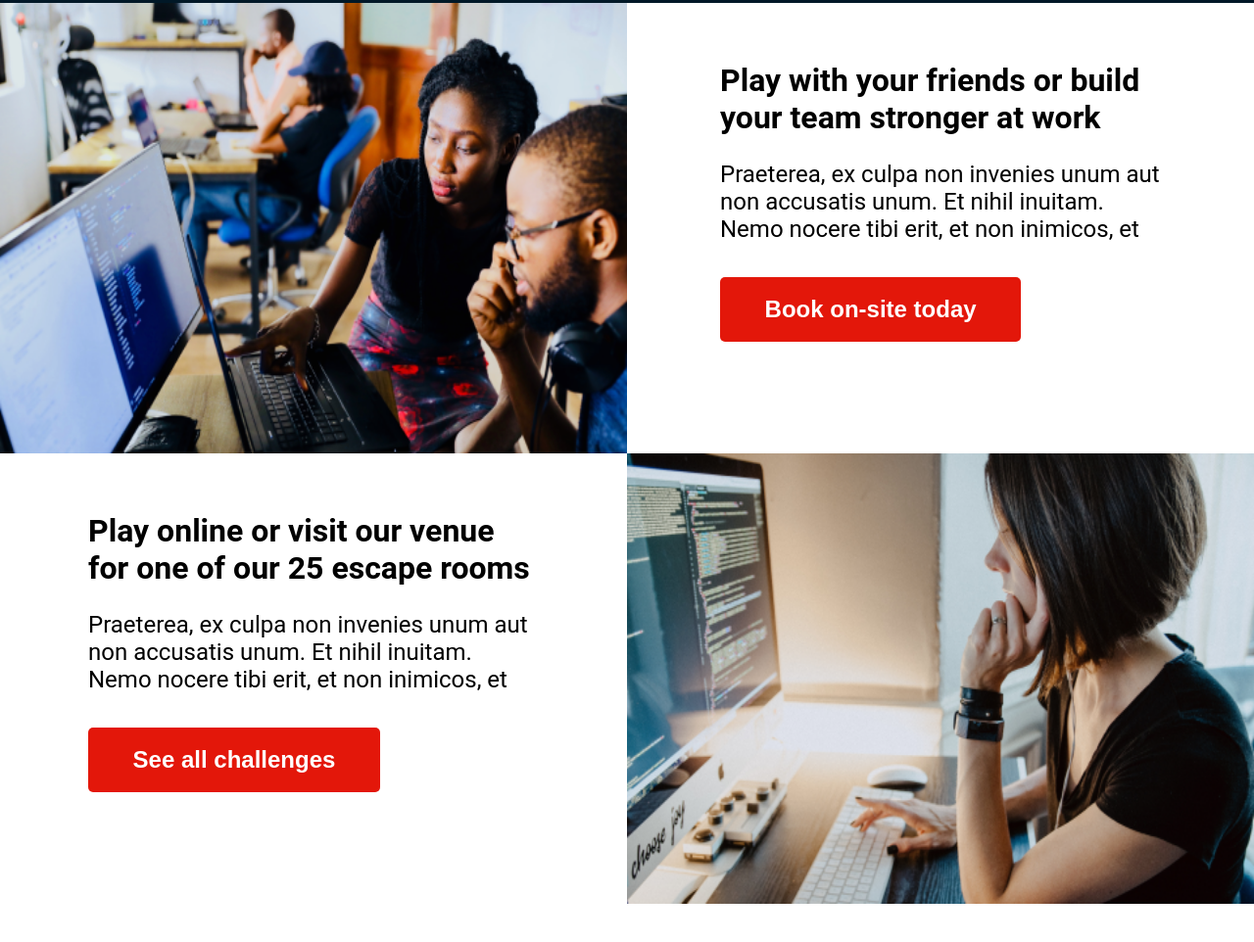
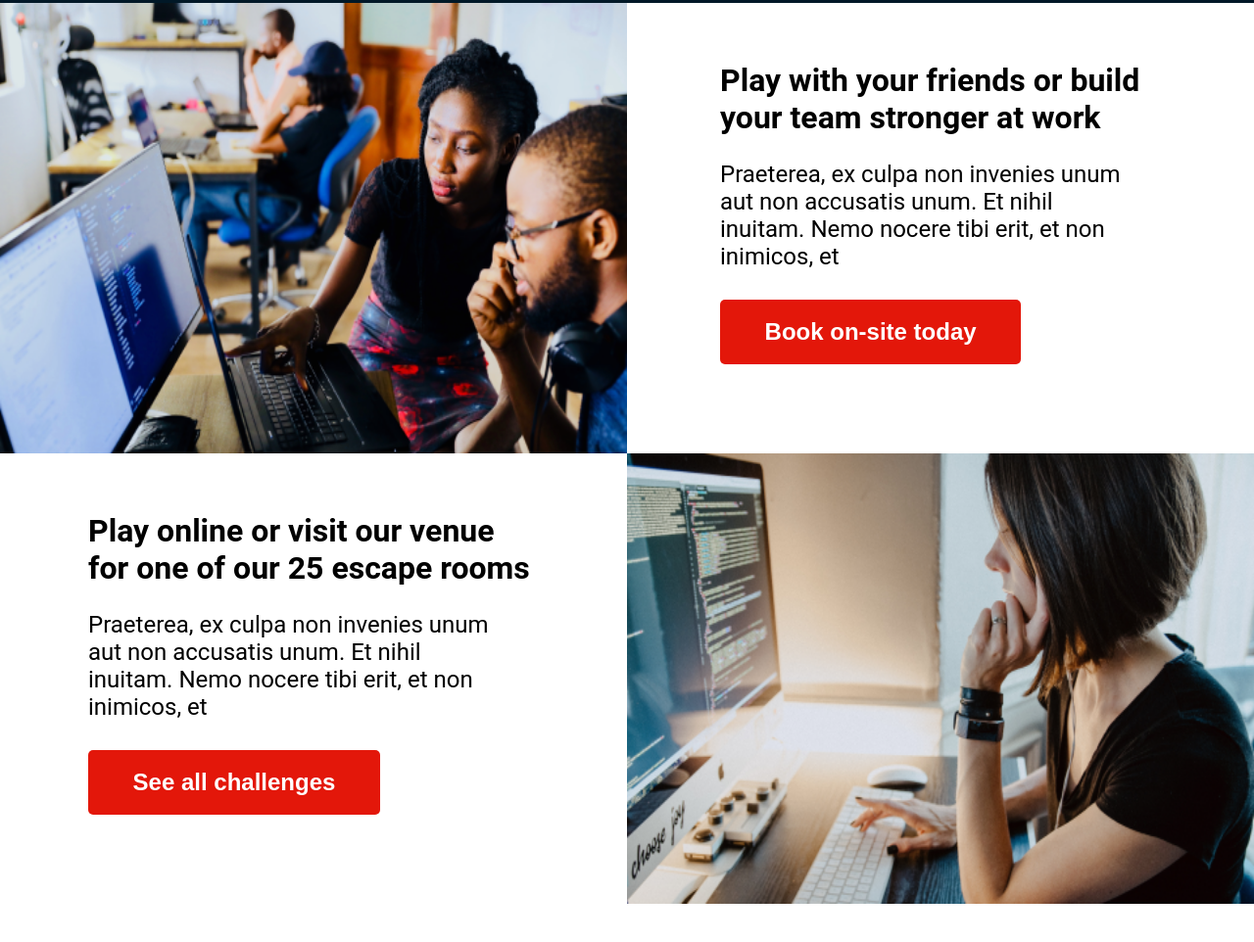
Before and after one commit to AlexCode-dot/ESC-HackerEscapeRoom-Webbsite, a website: page index.html in a window 1280 px wide. Shown: the part 2292-3254 px from the top of the page at 98% size. Drawn offline with Linux system fonts and the light colour scheme.

Commit message:
final update

```diff
--- a/src/main.scss
+++ b/src/main.scss
@@ -8,11 +8,14 @@ body {
 }
 
 
-/*Mixin for display block*/
+/*Mixin for display block
+* display: block
+* margin-left: auto
+* margin-right: auto
+*/
 
 
-@mixin block-auto
-{
+@mixin block-auto {
     display: block;
     margin-left: auto;
     margin-right: auto;
@@ -225,8 +228,7 @@ body {
         font-weight: 400;
         text-align: left;
 
-        @media only screen and (min-width: 1060px)
-        {
+        @media only screen and (min-width: 1060px) {
             margin-right: 100px;
             margin-top: 15px;
         }
@@ -506,7 +508,8 @@ body {
         margin-left: 0px;
 
         @media only screen and (min-width: 1060px) {
-            padding-bottom: 35px;
+            padding-bottom: 30px;
+            padding-right: 33px;
         }
     }
 
```
Also changed, not shown: main.css.
